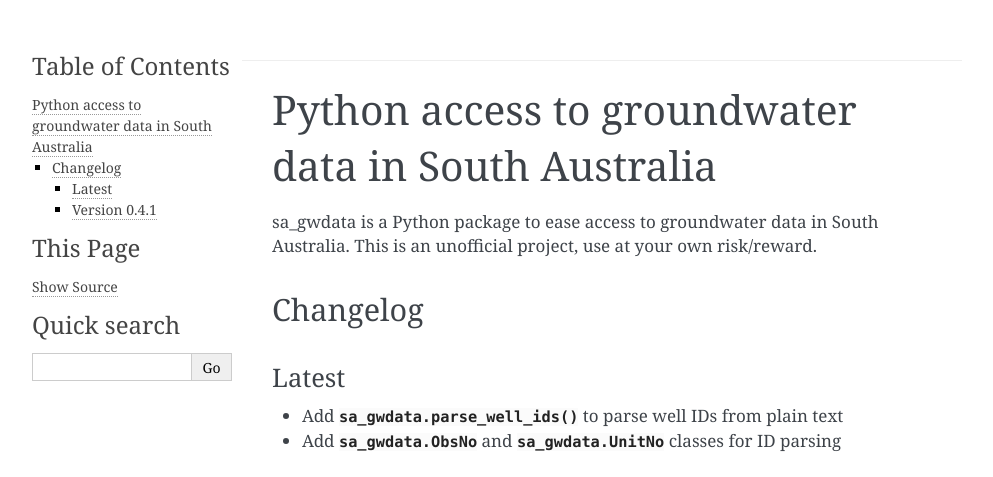
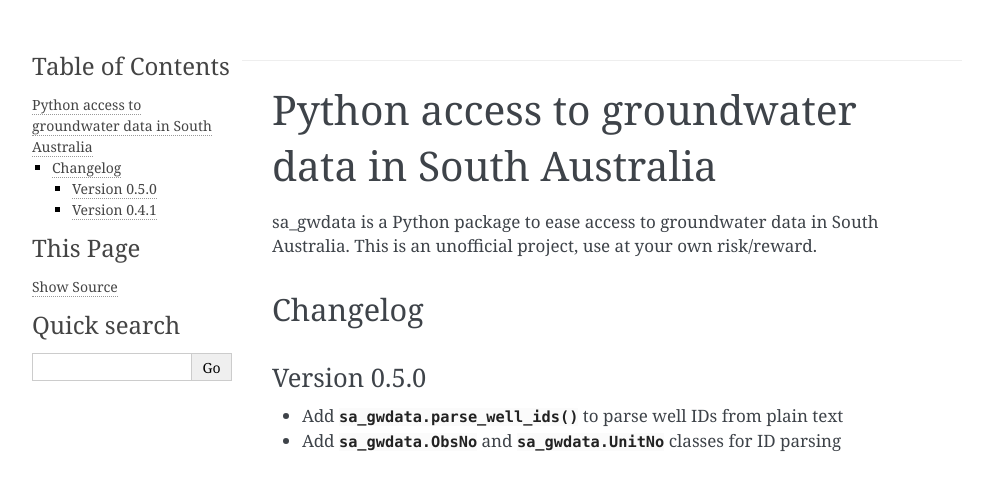
Before and after one commit to kinverarity1/python-sa-gwdata, a Sphinx documentation site: the page built from docs/source/index.rst, in a window 1280 px wide. Shown: the top 477 px of the page, without its empty margins (148-1141 px from the left). Built offline with Sphinx 7.4.7, drawn with Linux system fonts in a browser that asks for light colours; formulas are drawn with MathJax 3.

Commit message:
Bump version: 0.4.1 → 0.5.0

```diff
--- a/docs/source/conf.py
+++ b/docs/source/conf.py
@@ -67,9 +67,9 @@ author = u'Kent Inverarity'
 # built documents.
 #
 # The short X.Y version.
-version = "0.4.1" #'0.7.7'
+version = "0.5.0" #'0.7.7'
 # The full version, including alpha/beta/rc tags.
-release = "0.4.1" #'0.7.7'
+release = "0.5.0" #'0.7.7'
 
 # The language for content autogenerated by Sphinx. Refer to documentation
 # for a list of supported languages.
--- a/docs/source/index.rst
+++ b/docs/source/index.rst
@@ -13,8 +13,8 @@ This is an unofficial project, use at your own risk/reward.
 Changelog
 ---------
 
-Latest
-~~~~~~
+Version 0.5.0
+~~~~~~~~~~~~~
 
 - Add :func:`sa_gwdata.parse_well_ids` to parse well IDs from plain text
 - Add :class:`sa_gwdata.ObsNo` and :class:`sa_gwdata.UnitNo` classes for ID parsing
--- a/sa_gwdata/__init__.py
+++ b/sa_gwdata/__init__.py
@@ -2,4 +2,4 @@ from sa_gwdata.waterconnect import *
 from sa_gwdata.sarig import *
 from sa_gwdata.identifiers import *
 
-__version__ = "0.4.1"
+__version__ = "0.5.0"
--- a/setup.py
+++ b/setup.py
@@ -3,7 +3,7 @@ from setuptools import setup
 setup(
     name="python-sa-gwdata",
     packages=("sa_gwdata",),
-    version="0.4.1",
+    version="0.5.0",
     description="Unofficial Python package to ease access to groundwater data in South Australia",
     long_description=open("README.md", "r").read(),
     long_description_content_type="text/markdown",
```
Also changed, not shown: .bumpversion.cfg.
